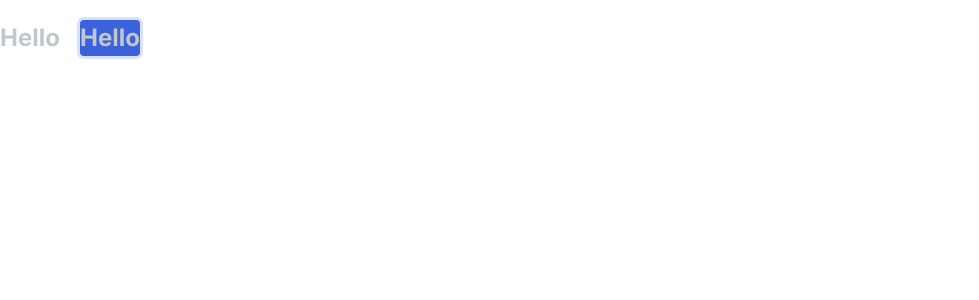
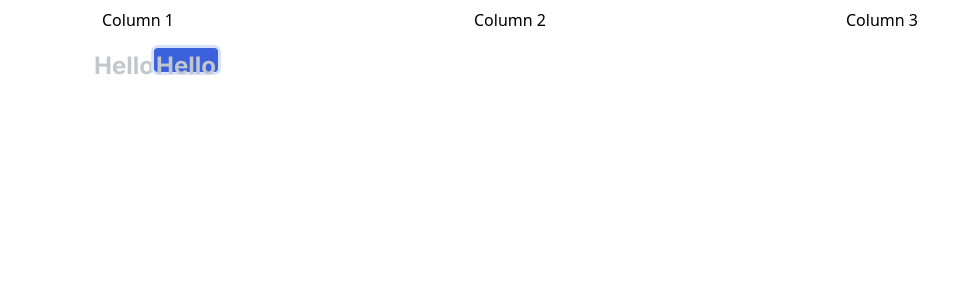
Before and after one commit to talha-ash/radix-design-system, a React (Vite) app: page / in a window 1280 px wide. Shown: the top 300 px of the page, without its empty margins (0-979 px from the left). Built offline with nearby package versions, Linux system fonts and the light colour scheme.

Commit message:
add layout value from figma

```diff
--- a/src/App.tsx
+++ b/src/App.tsx
@@ -1,11 +1,26 @@
 function App() {
   return (
     <>
-      <div className="text-text-base-subtle text-heading-3 mt-4 font-inter font-bold">
-        <a href="https://vite.dev" target="_blank">
-          Hello
-        </a>
-        <button className=" m-5xl w-32 h-12 bg-bg-fill-brand-primary rounded ring-brand">Hello</button>
+      <div className="container-fixed">
+        <div className="grid-layout grid-cols-layout">
+          <div className="col-span-12 md:col-span-6 lg:col-span-4">
+            <div className="bg-blue-500 p-4 rounded">Column 1</div>
+            <div className="text-text-base-subtle text-heading-3 mt-4 font-inter font-bold">
+              <a href="https://vite.dev" target="_blank">
+                Hello
+              </a>
+              <button className="w-32 h-12 bg-bg-fill-brand-primary rounded ring-brand">
+                Hello
+              </button>
+            </div>
+          </div>
+          <div className="col-span-12 md:col-span-6 lg:col-span-4">
+            <div className="bg-red-500 p-4 rounded">Column 2</div>
+          </div>
+          <div className="col-span-12 md:col-span-6 lg:col-span-4">
+            <div className="bg-green-500 p-4 rounded">Column 3</div>
+          </div>
+        </div>
       </div>
     </>
   );
--- a/src/assets/css/index.css
+++ b/src/assets/css/index.css
@@ -3,3 +3,4 @@
 @import "./typography.css";
 @import "./spacing.css";
 @import "./effects.css";
+@import "./layout.css";
--- /dev/null
+++ b/src/assets/css/layout.css
@@ -0,0 +1,69 @@
+@theme {
+  /* Custom Breakpoints matching your Figma design */
+  --breakpoint-xs: 540px;
+  --breakpoint-sm: 576px;
+  --breakpoint-md: 768px;
+  --breakpoint-lg: 992px;
+  --breakpoint-xl: 1200px;
+  --breakpoint-xxl: 1440px;
+
+  /* Custom Spacing for gutters and margins */
+  --spacing-gutter: calc(var(--spacing) * 12); /* 24px */
+
+  /* Container max-widths for each breakpoint */
+  --container-xs: 540px;
+  --container-sm: 540px;
+  --container-md: 720px;
+  --container-lg: 960px;
+  --container-xl: 1140px;
+  --container-xxl: 1320px;
+}
+
+@layer components {
+  .container-fixed {
+    width: 100%;
+    margin-left: auto;
+    margin-right: auto;
+    padding-left: var(--spacing-gutter);
+    padding-right: var(--spacing-gutter);
+
+    @media (width >= 540px) {
+      max-width: var(--container-xs);
+    }
+
+    @media (width >= 576px) {
+      max-width: var(--container-sm);
+    }
+
+    @media (width >= 768px) {
+      max-width: var(--container-md);
+    }
+
+    @media (width >= 992px) {
+      max-width: var(--container-lg);
+    }
+
+    @media (width >= 1200px) {
+      max-width: var(--container-xl);
+    }
+
+    @media (width >= 1440px) {
+      max-width: var(--container-xxl);
+    }
+  }
+
+  .container-fluid {
+    width: 100%;
+    padding-left: var(--spacing-gutter);
+    padding-right: var(--spacing-gutter);
+  }
+
+  .grid-layout {
+    display: grid;
+    gap: var(--spacing-gutter);
+  }
+
+  .grid-cols-layout {
+    grid-template-columns: repeat(12, minmax(0, 1fr));
+  }
+}
--- a/src/assets/css/spacing.css
+++ b/src/assets/css/spacing.css
@@ -1,24 +1,26 @@
+
 @theme {
   --spacing-*: initial;
-  --spacing-none: 0rem;
-  --spacing-xss: 0.125rem;
-  --spacing-xs: 0.25rem;
-  --spacing-sm: 0.375rem;
-  --spacing-md: 0.5rem;
-  --spacing-lg: 0.625rem;
-  --spacing-xl: 0.75rem;
-  --spacing-xxl: 0.875rem;
-  --spacing-3xl: 1rem;
-  --spacing-4xl: 1.125rem;
-  --spacing-5xl: 1.25rem;
-  --spacing-6xl: 1.5rem;
-  --spacing-7xl: 1.75rem;
-  --spacing-8xl: 2rem;
-  --spacing-9xl: 2.25rem;
-  --spacing-10xl: 2.5rem;
-  --spacing-11xl: 3rem;
-  --spacing-12xl: 3.5rem;
-  --spacing-13xl: 4rem;
-  --spacing-14xl: 5rem;
-  --spacing-15xl: 6rem;
+  --spacing: 2px;
+  --spacing-none: calc(var(--spacing) * 0);
+  --spacing-xss: calc(var(--spacing) * 1);
+  --spacing-xs: calc(var(--spacing) * 2);
+  --spacing-sm: calc(var(--spacing) * 3);
+  --spacing-md: calc(var(--spacing) * 4);
+  --spacing-lg: calc(var(--spacing) * 5);
+  --spacing-xl: calc(var(--spacing) * 6);
+  --spacing-xxl: calc(var(--spacing) * 7);
+  --spacing-3xl: calc(var(--spacing) * 8);
+  --spacing-4xl: calc(var(--spacing) * 9);
+  --spacing-5xl: calc(var(--spacing) * 10);
+  --spacing-6xl: calc(var(--spacing) * 12);
+  --spacing-7xl: calc(var(--spacing) * 14);
+  --spacing-8xl: calc(var(--spacing) * 16);
+  --spacing-9xl: calc(var(--spacing) * 18);
+  --spacing-10xl: calc(var(--spacing) * 20);
+  --spacing-11xl: calc(var(--spacing) * 24);
+  --spacing-12xl: calc(var(--spacing) * 28);
+  --spacing-13xl: calc(var(--spacing) * 32);
+  --spacing-14xl: calc(var(--spacing) * 40);
+  --spacing-15xl: calc(var(--spacing) * 48);
 }
```
